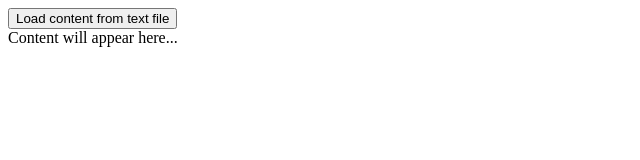
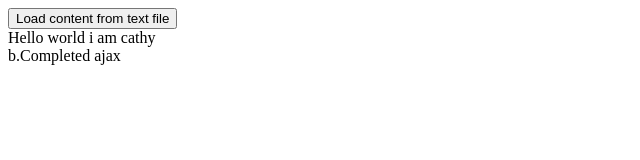
Before and after one commit to geprge/geprge.github.io, a plain HTML site: page 25Nov/ajax.html in a window 1280 px wide. Both pictures are taken after a click on the button "Load content from text file". Shown: the whole page, without its empty margins (0-640 px from the left). Drawn offline with Linux system fonts and the light colour scheme.

Commit message:
Experiments

```diff
--- a/25Nov/ajax.html
+++ b/25Nov/ajax.html
@@ -1,19 +1,25 @@
 <html>
     <body>
-        <button id="text">Load content from text file</button>
-        <div id="content">Content will appear here...</div>
-<script src="jquery-3.7.1.min.js">
+        <button id="but1">Load content from text file</button>
+        <div id="text1">Content will appear here...</div>
+        <div id="text2">--------Debug Space--------</div>
+        <script src="jquery-3.7.1.min.js"></script>
+        <script>
             $(document).ready(function(){
-        $("#text").click(function(){
+                $("#but1").click(function(){
+                    $("#text2").text("Button Clicked");
                     $.ajax({
-                url:"text.txt",
-                method:"GET",
+                        url:"/text.txt",
+                        dataType:"text",
                         success:function(data){
-                    $("#content").text(data);
+                            $("#text1").text(data);
+                        },
+                        complete:function(){
+                            $("#text2").text("b.Completed ajax");
                         },
                         error:function(){
-                    $("#content").text("Failed to load content.");
-                },
+                            $("#text1").text("Failed to load content.");
+                        }
                     });
                 });
             });
```
Lines whose indentation alone changed are shown as unchanged.
